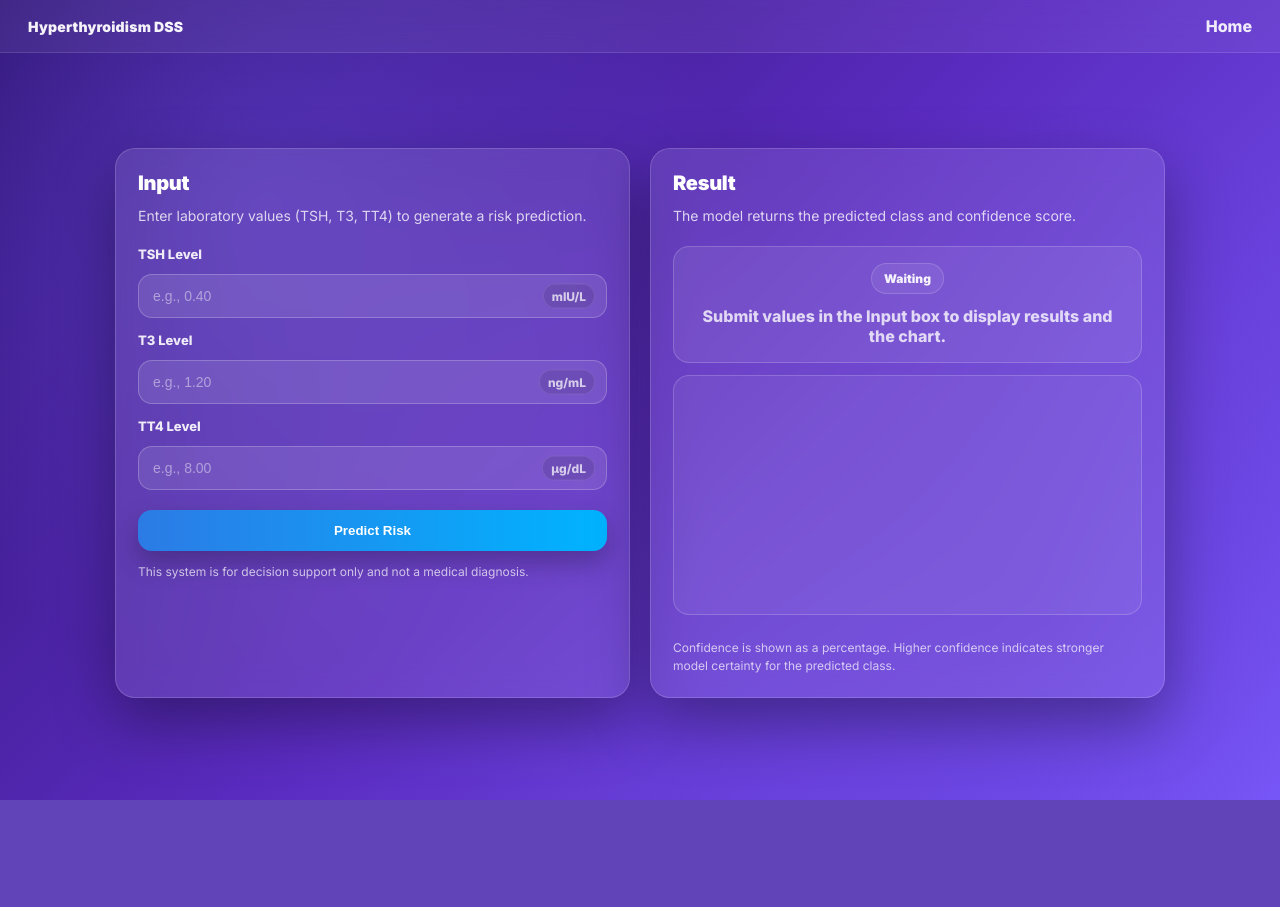
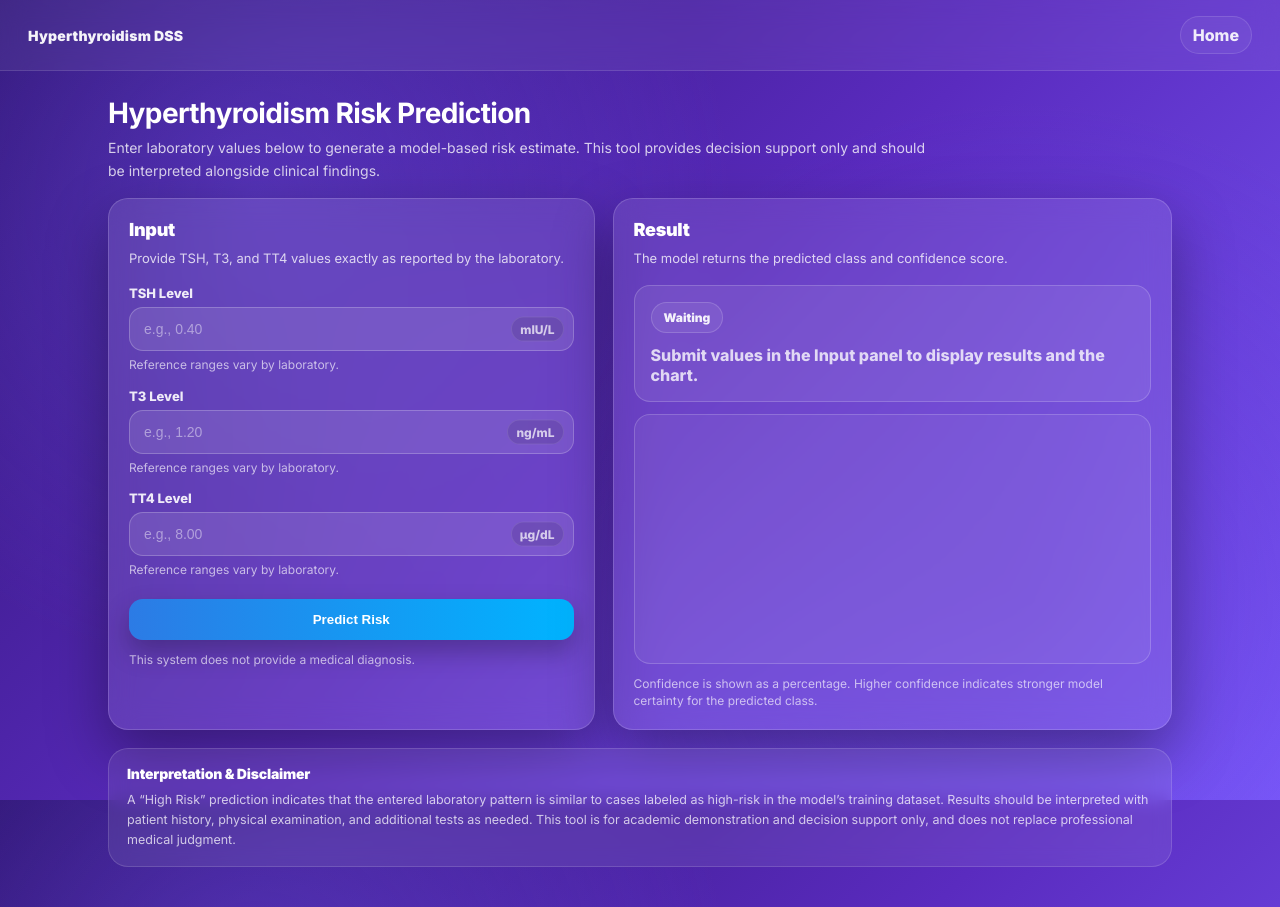
Before and after one commit to makkiyo/hyperthyroidism-ai, a Flask app: page /predict in a window 1280 px wide. Before the commit the page ends 800 px from the top, so only its background shows below. Run offline with Flask 3, Linux system fonts and the light colour scheme; parts of the project's set-up code (start-up, migrations or seed data) failed here and were passed over.

Commit message:
Finalize UI styling and layout

```diff
--- a/templates/predict.html
+++ b/templates/predict.html
@@ -5,7 +5,7 @@
   <meta name="viewport" content="width=device-width, initial-scale=1"/>
   <title>Hyperthyroidism Risk Prediction</title>
 
-  <!-- ✅ Industry font -->
+  <!-- Industry font -->
   <link rel="preconnect" href="https://fonts.googleapis.com">
   <link rel="preconnect" href="https://fonts.gstatic.com" crossorigin>
   <link href="https://fonts.googleapis.com/css2?family=Inter:wght@400;600;700;800;900&display=swap" rel="stylesheet">
@@ -16,14 +16,14 @@
       --bg2:#5a2bbf;
       --bg3:#7b5cff;
 
-      --card: rgba(255,255,255,0.10);
-      --card-border: rgba(255,255,255,0.16);
-
       --text:#ffffff;
       --muted: rgba(255,255,255,0.78);
 
-      --input-bg: rgba(255,255,255,0.10);
-      --input-border: rgba(255,255,255,0.22);
+      --glass: rgba(255,255,255,0.10);
+      --glassBorder: rgba(255,255,255,0.16);
+
+      --inputBg: rgba(255,255,255,0.10);
+      --inputBorder: rgba(255,255,255,0.22);
 
       --primary:#2c7be5;
       --primary2:#00b4ff;
@@ -46,7 +46,7 @@
       background-attachment: fixed;
     }
 
-    /* ✅ Clean nav (glass) */
+    /* Top nav */
     .nav{
       padding:16px 28px;
       display:flex;
@@ -70,78 +70,98 @@
       color:var(--text);
       text-decoration:none;
       font-weight:800;
-      margin-left:14px;
       opacity:0.9;
+      padding:8px 12px;
+      border-radius:999px;
+      border:1px solid rgba(255,255,255,0.14);
+      background: rgba(255,255,255,0.06);
+      transition: transform .12s ease, opacity .12s ease, border-color .12s ease;
     }
-    .nav a:hover{ opacity:1; }
-
-    /* ✅ Center the cards vertically */
-    .wrap{
-      min-height: calc(100vh - 72px);
-      padding: 28px 18px 36px;
-      display:flex;
-      align-items:center;
-      justify-content:center;
-      transform: translateY(10px);
+    .nav a:hover{
+      opacity:1;
+      transform: translateY(-1px);
+      border-color: rgba(255,255,255,0.22);
     }
 
+    /* Page container */
+    .page{
+      width:min(1100px, 100%);
+      margin:0 auto;
+      padding:26px 18px 40px;
+    }
+
+    /* Header */
+    .pagehead{
+      display:flex;
+      flex-direction:column;
+      gap:8px;
+      margin-bottom:16px;
+    }
+
+    .pagehead h1{
+      margin:0;
+      font-size:28px;
+      letter-spacing:-0.6px;
+      line-height:1.15;
+    }
+
+    .pagehead p{
+      margin:0;
+      color:var(--muted);
+      line-height:1.6;
+      font-size:14px;
+      max-width:820px;
+    }
+
+    /* Main 2-column layout */
     .grid{
-      width:min(1050px, 100%);
       display:grid;
-      grid-template-columns: 1fr 1fr;
-      gap:20px;
+      grid-template-columns: 1fr 1.15fr;
+      gap:18px;
       align-items:stretch;
     }
 
-    /* ✅ Premium glass card */
-    .box{
-      background: var(--card);
-      border: 1px solid var(--card-border);
+    /* Glass card */
+    .card{
+      background: var(--glass);
+      border: 1px solid var(--glassBorder);
       border-radius: var(--radius);
-      padding:22px;
+      padding:20px;
       box-shadow: 0 24px 60px rgba(0,0,0,0.35);
       backdrop-filter: blur(14px);
       -webkit-backdrop-filter: blur(14px);
-
       display:flex;
       flex-direction:column;
-      min-height: 460px;
 
       transition: transform .18s ease, border-color .18s ease, box-shadow .18s ease;
+      min-height: 460px;
     }
 
-    .box:hover{
+    .card:hover{
       transform: translateY(-2px);
       border-color: rgba(255,255,255,0.24);
       box-shadow: 0 28px 70px rgba(0,0,0,0.42);
     }
 
-    .title{
-      margin:0 0 10px;
-      font-size:20px;
+    .card h2{
+      margin:0 0 8px;
+      font-size:18px;
       font-weight:900;
       letter-spacing:-0.3px;
     }
 
-    .sub{
-      margin:0 0 18px;
+    .card .desc{
+      margin:0 0 16px;
       color:var(--muted);
-      font-size:14px;
+      font-size:13px;
       line-height:1.6;
     }
 
+    /* Input form */
     form{
       display:flex;
       flex-direction:column;
       gap:14px;
-    }
-
-    label{
-      font-weight:800;
-      font-size:13px;
-      margin-bottom:6px;
-      display:block;
-      color: rgba(255,255,255,0.90);
     }
 
     .field{
@@ -150,17 +170,20 @@
       gap:6px;
     }
 
-    .input-row{
-      position:relative;
+    label{
+      font-weight:800;
+      font-size:13px;
+      color: rgba(255,255,255,0.90);
     }
 
-    /* ✅ Cleaner input */
+    .input-row{ position:relative; }
+
     input{
       width:100%;
-      padding:13px 50px 13px 14px;
+      padding:13px 54px 13px 14px;
       border-radius:14px;
-      border:1px solid var(--input-border);
-      background: var(--input-bg);
+      border:1px solid var(--inputBorder);
+      background: var(--inputBg);
       color: var(--text);
       outline:none;
       font-size:14px;
@@ -178,20 +201,27 @@
 
     .unit{
       position:absolute;
-      right:12px;
+      right:10px;
       top:50%;
       transform:translateY(-50%);
       font-size:12px;
       font-weight:800;
       color: rgba(255,255,255,0.72);
       pointer-events:none;
+
       padding:4px 8px;
       border-radius:999px;
       background: rgba(0,0,0,0.10);
       border: 1px solid rgba(255,255,255,0.10);
     }
 
-    /* ✅ Premium button */
+    .helper{
+      margin:0;
+      font-size:12px;
+      color: rgba(255,255,255,0.65);
+      line-height:1.4;
+    }
+
     button{
       margin-top:6px;
       padding:13px;
@@ -209,31 +239,23 @@
     button:hover{ filter:brightness(0.97); }
     button:active{ transform: translateY(1px); }
 
-    .note{
-      margin-top:12px;
-      font-size:12px;
-      color: rgba(255,255,255,0.70);
-      line-height:1.5;
-    }
-
-    /* ✅ Result section */
-    .result-area{
-      flex:1;
+    /* Result content */
+    .result-wrap{
       display:flex;
       flex-direction:column;
       gap:12px;
+      flex:1;
     }
 
-    .result-box{
+    .result-summary{
       border-radius:16px;
       border:1px solid rgba(255,255,255,0.18);
       background: rgba(255,255,255,0.08);
       padding:16px;
-      text-align:center;
+      text-align:left;
     }
 
-    /* ✅ Industry badge */
-    .badge{
+    .pill{
       display:inline-flex;
       align-items:center;
       gap:8px;
@@ -241,19 +263,41 @@
       border-radius:999px;
       font-size:12px;
       font-weight:900;
-      margin-bottom:12px;
-
       border:1px solid rgba(255,255,255,0.16);
       background: rgba(255,255,255,0.07);
       color: rgba(255,255,255,0.92);
     }
 
-    .high{ color:#ffb1b1; }
-    .normal{ color:#9dffbf; }
+    .status{
+      margin-top:12px;
+      font-size:22px;
+      font-weight:900;
+      letter-spacing:-0.3px;
+    }
 
-    .graph{
+    .status.high{ color:#ffb1b1; }
+    .status.normal{ color:#9dffbf; }
+
+    .meta{
+      margin-top:8px;
+      color: var(--muted);
+      font-weight:800;
+      font-size:13px;
+      display:flex;
+      gap:10px;
+      flex-wrap:wrap;
+    }
+
+    .meta span{
+      padding:6px 10px;
+      border-radius:999px;
+      border:1px solid rgba(255,255,255,0.14);
+      background: rgba(0,0,0,0.10);
+    }
+
+    .chart-box{
       margin-top:auto;
-      height:240px;
+      height:250px;
       padding:12px;
       border-radius:16px;
       border:1px solid rgba(255,255,255,0.18);
@@ -266,15 +310,36 @@
       display:block;
     }
 
-    @media (max-width: 900px){
-      .grid{ grid-template-columns:1fr; }
-      .box{ min-height: unset; }
-      .wrap{ transform: translateY(0); }
+    /* Interpretation footer card */
+    .footer-card{
+      margin-top:18px;
+      background: rgba(255,255,255,0.08);
+      border: 1px solid rgba(255,255,255,0.14);
+      border-radius: var(--radius);
+      padding:16px 18px;
+      backdrop-filter: blur(10px);
+      -webkit-backdrop-filter: blur(10px);
     }
 
-    @media (max-width: 768px){
-      .nav{ padding:12px 16px; }
-      .graph{ height:200px; }
+    .footer-card h3{
+      margin:0 0 8px;
+      font-size:14px;
+      font-weight:900;
+      letter-spacing:-0.2px;
+    }
+
+    .footer-card p{
+      margin:0;
+      color: rgba(255,255,255,0.74);
+      line-height:1.6;
+      font-size:12.5px;
+    }
+
+    /* Responsive */
+    @media(max-width: 980px){
+      .grid{ grid-template-columns:1fr; }
+      .card{ min-height: unset; }
+      .chart-box{ height:220px; }
     }
   </style>
 </head>
@@ -283,18 +348,26 @@
 
   <div class="nav">
     <div class="brand">Hyperthyroidism DSS</div>
-    <div>
-      <a href="/">Home</a>
-    </div>
+    <a href="/">Home</a>
   </div>
 
-  <div class="wrap">
-    <div class="grid">
+  <main class="page">
 
-      <!-- INPUT BOX -->
-      <div class="box">
-        <h2 class="title">Input</h2>
-        <p class="sub">Enter laboratory values (TSH, T3, TT4) to generate a risk prediction.</p>
+    <!-- Page header -->
+    <header class="pagehead">
+      <h1>Hyperthyroidism Risk Prediction</h1>
+      <p>
+        Enter laboratory values below to generate a model-based risk estimate. This tool provides decision support only
+        and should be interpreted alongside clinical findings.
+      </p>
+    </header>
+
+    <section class="grid">
+
+      <!-- Input card -->
+      <div class="card">
+        <h2>Input</h2>
+        <p class="desc">Provide TSH, T3, and TT4 values exactly as reported by the laboratory.</p>
 
         <form method="POST">
           <div class="field">
@@ -303,6 +376,7 @@
               <input type="number" step="any" name="tsh" placeholder="e.g., 0.40" required>
               <span class="unit">mIU/L</span>
             </div>
+            <p class="helper">Reference ranges vary by laboratory.</p>
           </div>
 
           <div class="field">
@@ -311,6 +385,7 @@
               <input type="number" step="any" name="t3" placeholder="e.g., 1.20" required>
               <span class="unit">ng/mL</span>
             </div>
+            <p class="helper">Reference ranges vary by laboratory.</p>
           </div>
 
           <div class="field">
@@ -319,58 +394,79 @@
               <input type="number" step="any" name="tt4" placeholder="e.g., 8.00" required>
               <span class="unit">µg/dL</span>
             </div>
+            <p class="helper">Reference ranges vary by laboratory.</p>
           </div>
 
           <button type="submit">Predict Risk</button>
         </form>
 
-        <div class="note">
-          This system is for decision support only and not a medical diagnosis.
-        </div>
+        <p class="helper" style="margin-top:12px;">
+          This system does not provide a medical diagnosis.
+        </p>
       </div>
 
-      <!-- RESULT BOX -->
-      <div class="box">
-        <h2 class="title">Result</h2>
-        <p class="sub">The model returns the predicted class and confidence score.</p>
+      <!-- Result card -->
+      <div class="card">
+        <h2>Result</h2>
+        <p class="desc">The model returns the predicted class and confidence score.</p>
 
-        <div class="result-area">
+        <div class="result-wrap">
+
           {% if prediction %}
-            <div class="result-box">
-              <div class="badge">Prediction</div>
-              <div class="{{ 'high' if 'High' in prediction else 'normal' }}" style="font-size:18px;font-weight:900;">
+            <div class="result-summary">
+              <div class="pill">Model Output</div>
+
+              <div class="status {{ 'high' if 'High' in prediction else 'normal' }}">
                 {{ prediction }}
               </div>
-              <div style="margin-top:10px;color:var(--muted);font-weight:800;">
-                Confidence: {{ "%.2f"|format(confidence) }}%
+
+              <div class="meta">
+                <span>Confidence: {{ "%.2f"|format(confidence) }}%</span>
+                <span>Output: Classification</span>
               </div>
             </div>
+
           {% elif error %}
-            <div class="result-box">
-              <div class="badge">Error</div>
-              <div class="high" style="font-weight:900;">{{ error }}</div>
+            <div class="result-summary">
+              <div class="pill">Error</div>
+              <div class="status high" style="font-size:16px;">{{ error }}</div>
+              <div class="meta">
+                <span>Please verify the inputs.</span>
+              </div>
             </div>
+
           {% else %}
-            <div class="result-box">
-              <div class="badge">Waiting</div>
-              <div style="color:var(--muted); font-weight:800;">
-                Submit values in the Input box to display results and the chart.
+            <div class="result-summary">
+              <div class="pill">Waiting</div>
+              <div style="margin-top:12px;color:var(--muted);font-weight:800;">
+                Submit values in the Input panel to display results and the chart.
               </div>
             </div>
           {% endif %}
 
-          <div class="graph">
+          <div class="chart-box">
             <canvas id="confidenceChart"></canvas>
           </div>
 
-          <div class="note">
+          <p class="helper">
             Confidence is shown as a percentage. Higher confidence indicates stronger model certainty for the predicted class.
-          </div>
+          </p>
         </div>
       </div>
 
-    </div>
-  </div>
+    </section>
+
+    <!-- Interpretation + disclaimer -->
+    <section class="footer-card">
+      <h3>Interpretation & Disclaimer</h3>
+      <p>
+        A “High Risk” prediction indicates that the entered laboratory pattern is similar to cases labeled as high-risk in the model’s training dataset.
+        Results should be interpreted with patient history, physical examination, and additional tests as needed.
+        This tool is for academic demonstration and decision support only, and does not replace professional medical judgment.
+      </p>
+    </section>
+
+  </main>
 
   <script src="https://cdn.jsdelivr.net/npm/chart.js"></script>
 
@@ -379,7 +475,7 @@
     const confidence = {{ (confidence or 0) | tojson }};
     const predictionText = {{ (prediction or "") | tojson }};
 
-    // ✅ Industry look: auto-color chart (green normal, red high)
+    // Auto-color chart: Normal = green, High = red
     const isHigh = (predictionText || "").toLowerCase().includes("high");
     const mainColor = isHigh ? "rgba(255, 99, 132, 0.95)" : "rgba(46, 213, 115, 0.95)";
     const remainingColor = "rgba(255,255,255,0.16)";
@@ -411,9 +507,7 @@
                   boxWidth: 12
                 }
               },
-              tooltip: {
-                enabled: true
-              }
+              tooltip: { enabled: true }
             },
             cutout: "70%"
           }
```
